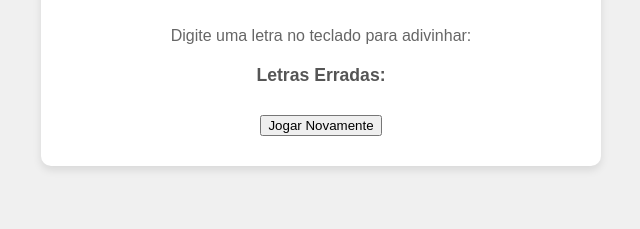
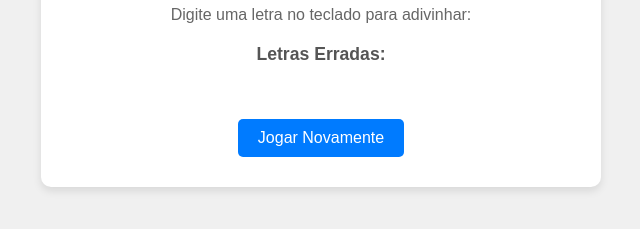
Before and after one commit to ThiagoLange/Jogo-Forca, a plain HTML site: page index.html in a window 1280 px wide. Shown: the part 399-628 px from the top of the page, without its empty margins (319-959 px from the left). Drawn offline with Linux system fonts and the light colour scheme.

Commit message:
Inserindo estilo para o botao reiniciar

```diff
--- a/style.css
+++ b/style.css
@@ -77,3 +77,25 @@ h2 {
 }
 .win { color: #28a745; } /* Verde para vitória */
 .lose { color: #dc3545; } /* Vermelho para derrota */
+
+/* Estilo para o botão de reiniciar */
+#restart-button {
+    margin-top: 25px; /* Espaço acima do botão */
+    padding: 10px 20px; /* Preenchimento interno */
+    font-size: 1em;     /* Tamanho da fonte */
+    cursor: pointer;    /* Cursor de mãozinha */
+    background-color: #007bff; /* Cor de fundo azul */
+    color: white;       /* Cor do texto branca */
+    border: none;       /* Sem borda */
+    border-radius: 5px; /* Bordas arredondadas */
+    transition: background-color 0.3s ease; /* Transição suave */
+}
+
+#restart-button:hover {
+    background-color: #0056b3; /* Azul mais escuro ao passar o mouse */
+}
+
+/* Estilo para o botão quando o jogo termina (opcional) */
+#restart-button.show {
+    display: inline-block; /* Ou block, dependendo do layout desejado */
+}
```
